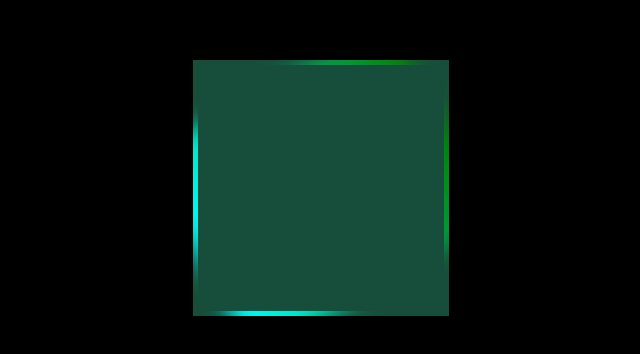
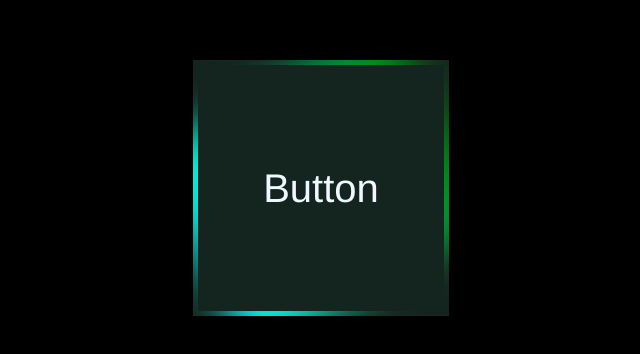
Before and after one commit to cloutHacker/csstricks, a plain HTML site: page Button/button.html in a window 1280 px wide. Shown: the part 212-566 px from the top of the page, without its empty margins (319-959 px from the left). Drawn offline with Linux system fonts and the light colour scheme.

Commit message:
Added a button with animations

```diff
--- a/Button/button.html
+++ b/Button/button.html
@@ -8,6 +8,6 @@
     <title>Button</title>
 </head>
 <body>
-    <div id="button"></div>
+    <div id="button">Button</div>
 </body>
 </html>
--- a/Button/style.css
+++ b/Button/style.css
@@ -16,8 +16,12 @@ body{
     justify-content: center;
     height: 20vw;
     width: 20vw;
-    background-color: rgb(22, 78, 59);
+    background-color: rgb(20, 36, 30);
     overflow: hidden;
+    z-index: 2;
+    color: aliceblue;
+    font-size: 40px;
+    font-family: 'Franklin Gothic Medium', 'Arial Narrow', Arial, sans-serif;
 }
 #button::before {
     position: absolute;
@@ -26,7 +30,8 @@ body{
     width: 90%;
     background-image:linear-gradient(aqua,green);
     animation: rotate 3s linear infinite;
-    filter: blur(10px);
+    filter: blur(19px);
+    z-index: -1;
 }
 #button::after {
     position: absolute;
@@ -34,6 +39,7 @@ body{
     height: 96%;
     width: 96%;
     background-color: inherit;
+    z-index: -1;
 }
 
 @keyframes rotate {
```
